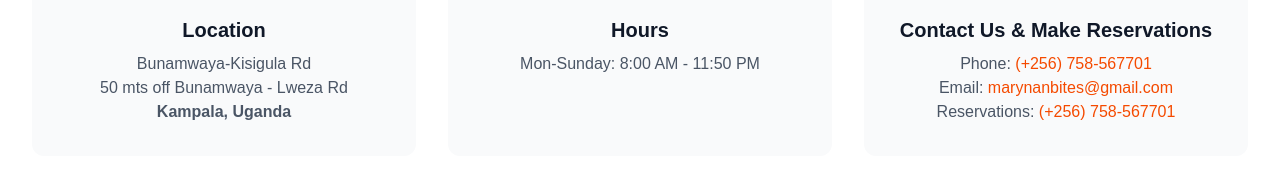
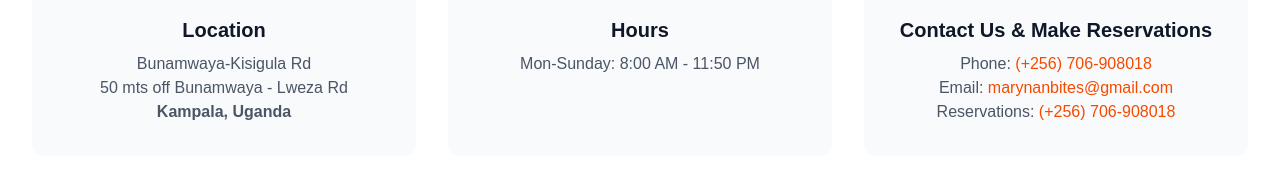
Before and after one commit to mutebinuhu/marynanbitesnew, a Next.js app: page / in a window 1280 px wide. Shown: the part 4371-4541 px from the top of the page. Built offline with nearby package versions, Linux system fonts and the light colour scheme.

Commit message:
core: few changes

```diff
--- a/app/page.js
+++ b/app/page.js
@@ -607,10 +607,10 @@ export default function Home() {
                 <Phone className="h-12 w-12 text-orange-600 mx-auto mb-4" />
                 <h3 className="text-xl font-bold text-gray-900 mb-2">Contact Us & Make Reservations</h3>
                 <p className="text-gray-600">
-                  Phone: <a href="tel:+256758567701" className="text-orange-600 hover:underline">(+256) 758-567701</a><br />
+                  Phone: <a href="tel:+256758567701" className="text-orange-600 hover:underline">(+256) 706-908018</a><br />
                   Email: <a href="mailto:marynanbites@gmail.com" className="text-orange-600 hover:underline">marynanbites@gmail.com</a>
                   <br />
-                  Reservations: <a href="tel:+256758567701" className="text-orange-600 hover:underline">(+256) 758-567701</a>
+                  Reservations: <a href="tel:+256758567701" className="text-orange-600 hover:underline">(+256)  706-908018</a>
                 </p>
               </div>
             </div>
```
